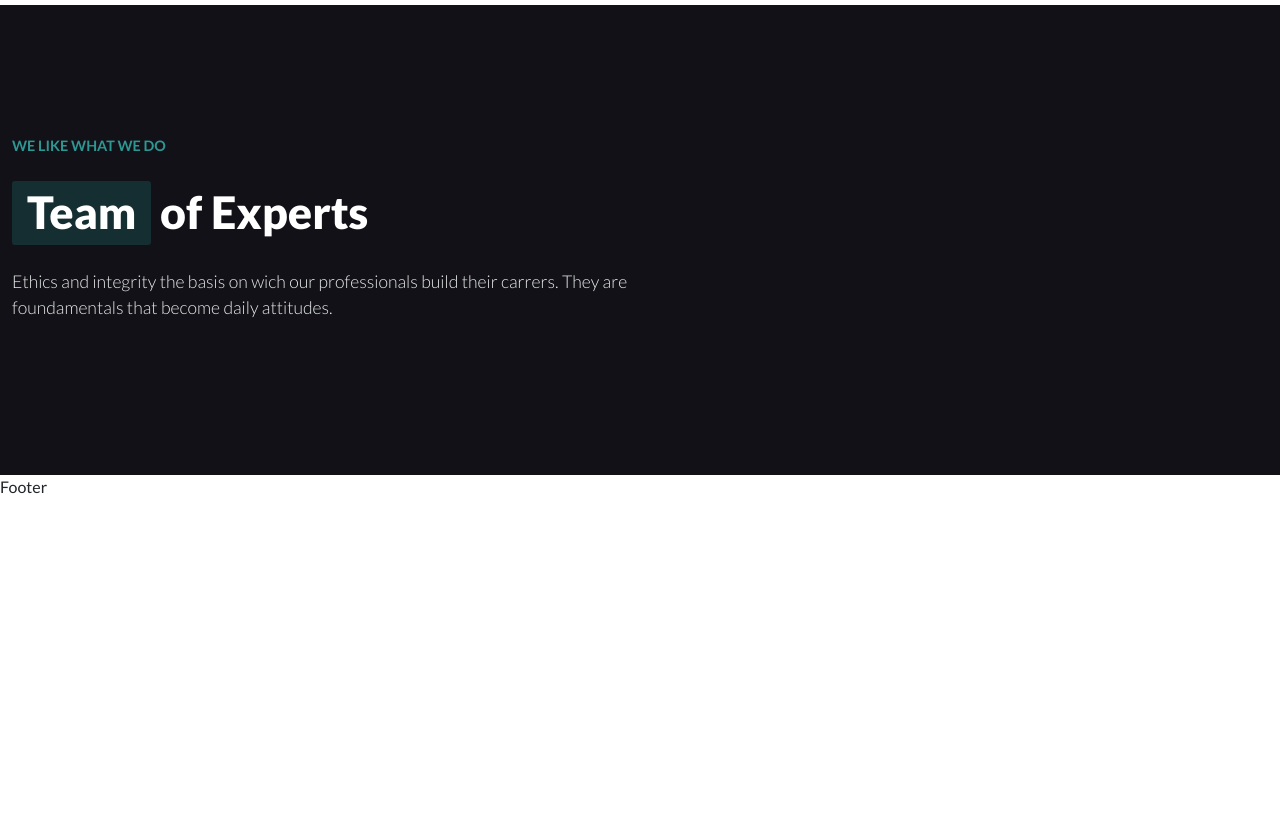
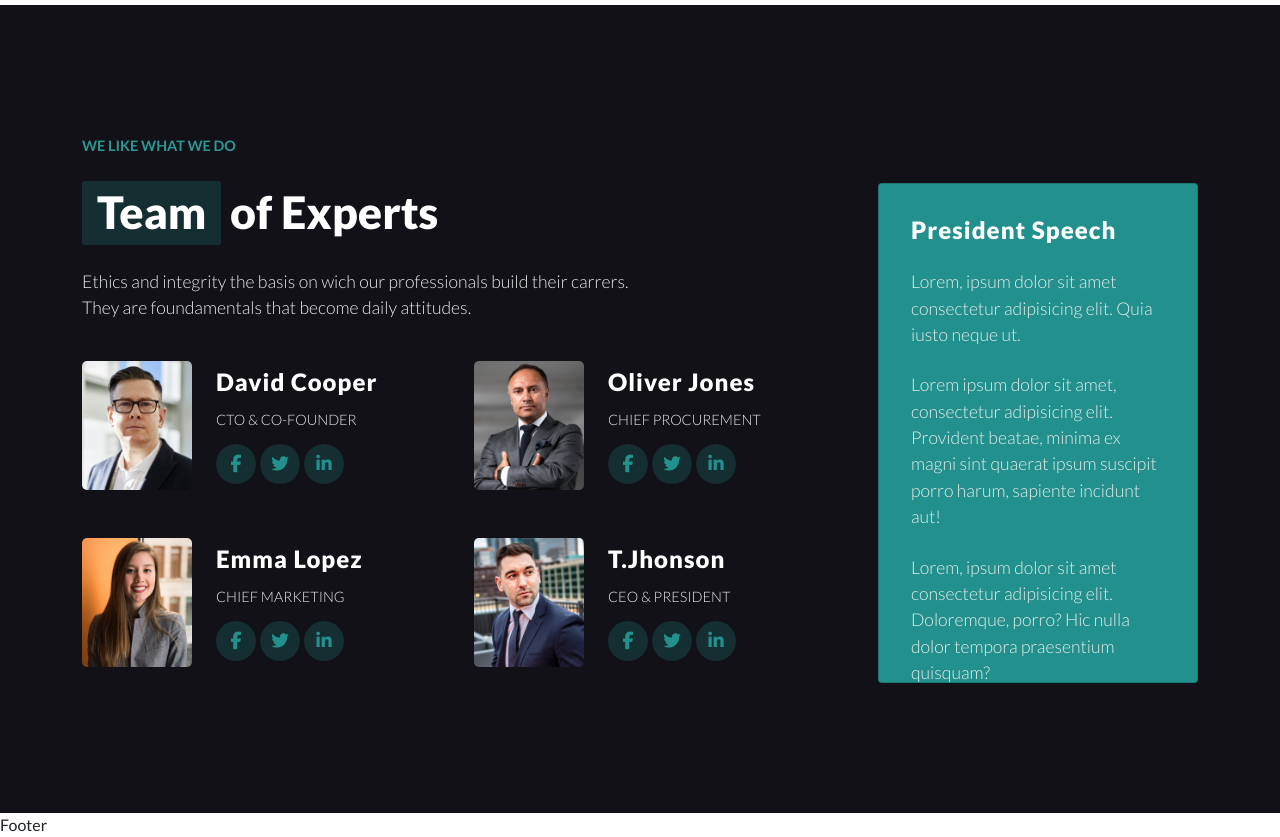
Before and after one commit to RiccardoCivardi/proj-html-vuejs, a Vue app: page / in a window 1280 px wide. Shown: the part 3340-4177 px from the top of the page. Before the commit the page ends 3839 px from the top, so only its background shows below. Built offline with nearby package versions, Linux system fonts and the light colour scheme.

Commit message:
[add] team section

```diff
--- a/src/components/partials/TeamSection.vue
+++ b/src/components/partials/TeamSection.vue
@@ -1,25 +1,18 @@
 <script>
 
 /* Import data */
-import processManagement from '../../data/partials/processManagement';
-
-/* Import componets: BussinessCard */
-import ManagementCard from './ManagementCard.vue';
+import teamData from '../../data/partials/teamData';
+import {getImagePath} from '../../data/methods'
 
 export default {
 
   name: 'TeamSection',
 
-  components: {
-
-    ManagementCard
-
-  },
-
   data(){
     return{
 
-      processManagement
+      teamData,
+      getImagePath
 
     }
   }
@@ -32,26 +25,55 @@ export default {
 
   <section class="section-wrapper">
 
-    <div class="row container-xl">
+    <div class="container-xl">
 
-      <div class="col-12 col-sm-8 offset-sm-2 col-md-6 offset-md-3 col-lg-8 offset-lg-0">
+      <div class="row">
 
-        <p class="subtitle mb-4">We like what we do</p>
-        <h2 class="mb-4"><span>Team</span> of Experts</h2>
-        <p class="text mb-4">Ethics and integrity the basis on wich our professionals build their carrers. They are foundamentals that become daily attitudes.</p>
+        <div class="col-12 col-sm-10 offset-sm-1 col-lg-8 offset-lg-0 ">
 
-        <div class="row row-cols-1 row-cols-md2">
+          <p class="subtitle mb-4">We like what we do</p>
+          <h2 class="mb-4"><span>Team</span> of Experts</h2>
+          <p class="text mb-4">Ethics and integrity the basis on wich our professionals build their carrers. <br/>They are foundamentals that become daily attitudes.</p>
 
-          <div class="col">
+          <div class="row row-cols-1 row-cols-md-2 g-5 pt-3">
+
+            <div class="col d-flex" v-for="(member, index) in teamData" :key="index">
+
+              <div class="image me-4">
+                <img :src="getImagePath(`${member.img}.jpg`)" :alt="member.name">
+              </div>
+
+              <div class="text d-flex flex-column justify-content-around">
+                <h4 class="name">{{member.name}}</h4>
+                <p>{{member.role}}</p>
+
+                <div>
+                  <a v-for="(social, index) in member.social" :key="index" :href="social.href" class="me-1">
+                    <i class="fa-brands" :class="`fa-${social.className}`"></i>
+                  </a>
+                </div>
+
+              </div>
+
+            </div>
 
           </div>
 
         </div>
 
-
-
+        <div class="col-12 col-sm-10 offset-sm-1 col-lg-4 offset-lg-0 mt-5 ps-lg-5">
+          <div class="card rounded-1">
+            <h4 class="mb-4">President Speech</h4>
+            <p v-for="(text,index) in teamData[3].speech" :key="index" class="mb-4">{{text}}</p>
+            <div class="d-flex justify-content-between align-items-center">
+              <span>{{teamData[3].name}}</span>
+              <i class="fa-solid fa-quote-right"></i>
+            </div>
+          </div>
+        </div>
 
       </div>
+
 
     </div>
 
@@ -77,6 +99,60 @@ export default {
  .text {
   @include paragraph(light);
  }
+ .image {
+  width: 110px;
+  height: 100%;
+  border-radius: 5px;
+  overflow: hidden;
+  img{
+    width: 100%;
+    height: 100%;
+    object-fit: cover;
+    object-position: center;
+  }
+ }
+ .text{
+  h4 {
+    @include titleSmall(light);
+    margin-bottom: 0;
+  }
+  p {
+    @include paragraph(light);
+    text-transform: uppercase;
+    font-size: 0.9rem;
+  }
+  a {
+    display: inline-block;
+    background-color: $dark-rgba-primary;
+    width: 40px;
+    height: 40px;
+    border-radius: 50%;
+    line-height: 40px;
+    text-align: center;
+  }
+ }
+ .card{
+  background-color: $primary;
+  padding: 2rem;
+  overflow: auto;
+  max-height: 500px;
+  h4 {
+    @include titleSmall(light);
+  }
+  p, span {
+    @include paragraph(light);
+  }
+  span {
+    text-transform: uppercase;
+    font-weight: 700;
+    font-size: 0.9rem;
+    letter-spacing: 1px;
+  }
+  i{
+    color: rgba(0,0,0,0.3);
+    font-size: 2.5rem;
+  }
+ }
 }
 
 </style>
--- a/src/data/methods.js
+++ b/src/data/methods.js
@@ -1,5 +1,5 @@
 const getImagePath = (imageName) => {
-  return new URL(`../assets/${imageName}`, import.meta.url).href
+  return new URL(`../assets/img/${imageName}`, import.meta.url).href
 }
 
 export {getImagePath};
--- a/src/data/partials/teamData.js
+++ b/src/data/partials/teamData.js
@@ -5,7 +5,7 @@ export default [
     role: 'Cto & co-founder',
     social: [
       {
-        className: 'facebook',
+        className: 'facebook-f',
         href: '#'
       },
       {
@@ -13,18 +13,18 @@ export default [
         href: '#'
       },
       {
-        className: 'linkedin',
+        className: 'linkedin-in',
         href: '#'
       }
     ]
   },
   {
-    img: 'team-2',
+    img: 'team-3',
     name: 'Oliver Jones',
     role: 'Chief procurement',
     social: [
       {
-        className: 'facebook',
+        className: 'facebook-f',
         href: '#'
       },
       {
@@ -32,18 +32,18 @@ export default [
         href: '#'
       },
       {
-        className: 'linkedin',
+        className: 'linkedin-in',
         href: '#'
       }
     ]
   },
   {
-    img: 'Emma Lopez',
-    name: 'Assignment of responsibilities',
+    img: 'team-2',
+    name: 'Emma Lopez',
     role: 'Chief marketing',
     social: [
       {
-        className: 'facebook',
+        className: 'facebook-f',
         href: '#'
       },
       {
@@ -51,7 +51,7 @@ export default [
         href: '#'
       },
       {
-        className: 'linkedin',
+        className: 'linkedin-in',
         href: '#'
       }
     ]
@@ -62,7 +62,7 @@ export default [
     role: 'Ceo & president',
     social: [
       {
-        className: 'facebook',
+        className: 'facebook-f',
         href: '#'
       },
       {
@@ -70,9 +70,14 @@ export default [
         href: '#'
       },
       {
-        className: 'linkedin',
+        className: 'linkedin-in',
         href: '#'
       }
-    ]
+    ],
+    speech: {
+      text1: 'Lorem, ipsum dolor sit amet consectetur adipisicing elit. Quia iusto neque ut.',
+      text2: 'Lorem ipsum dolor sit amet, consectetur adipisicing elit. Provident beatae, minima ex magni sint quaerat ipsum suscipit porro harum, sapiente incidunt aut!',
+      text3: 'Lorem, ipsum dolor sit amet consectetur adipisicing elit. Doloremque, porro? Hic nulla dolor tempora praesentium quisquam?'
+    }
   }
 ]
--- a/src/style/general.scss
+++ b/src/style/general.scss
@@ -18,6 +18,8 @@
 body {
   font-family: "Lato", sans-serif;
   overflow-y: auto;
+  overflow-x: hidden;
+  scroll-behavior: smooth;
 }
 
 p{
```
